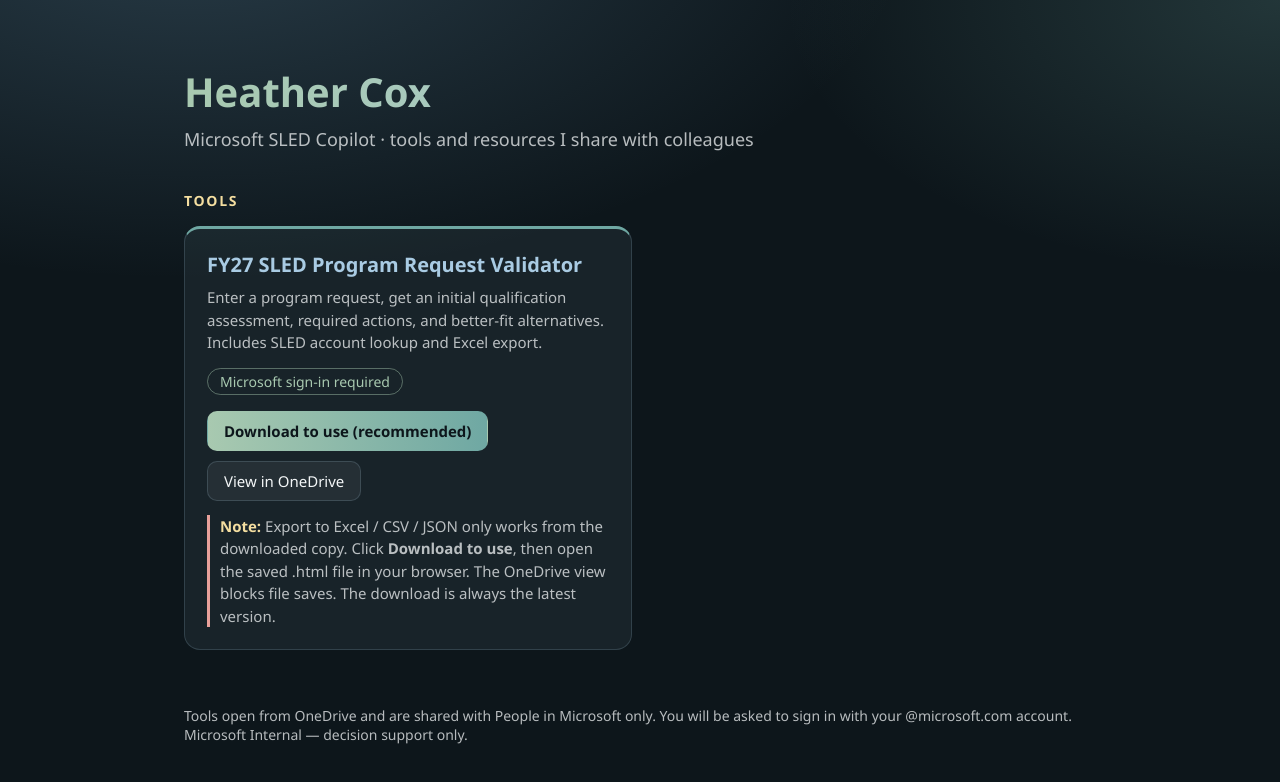
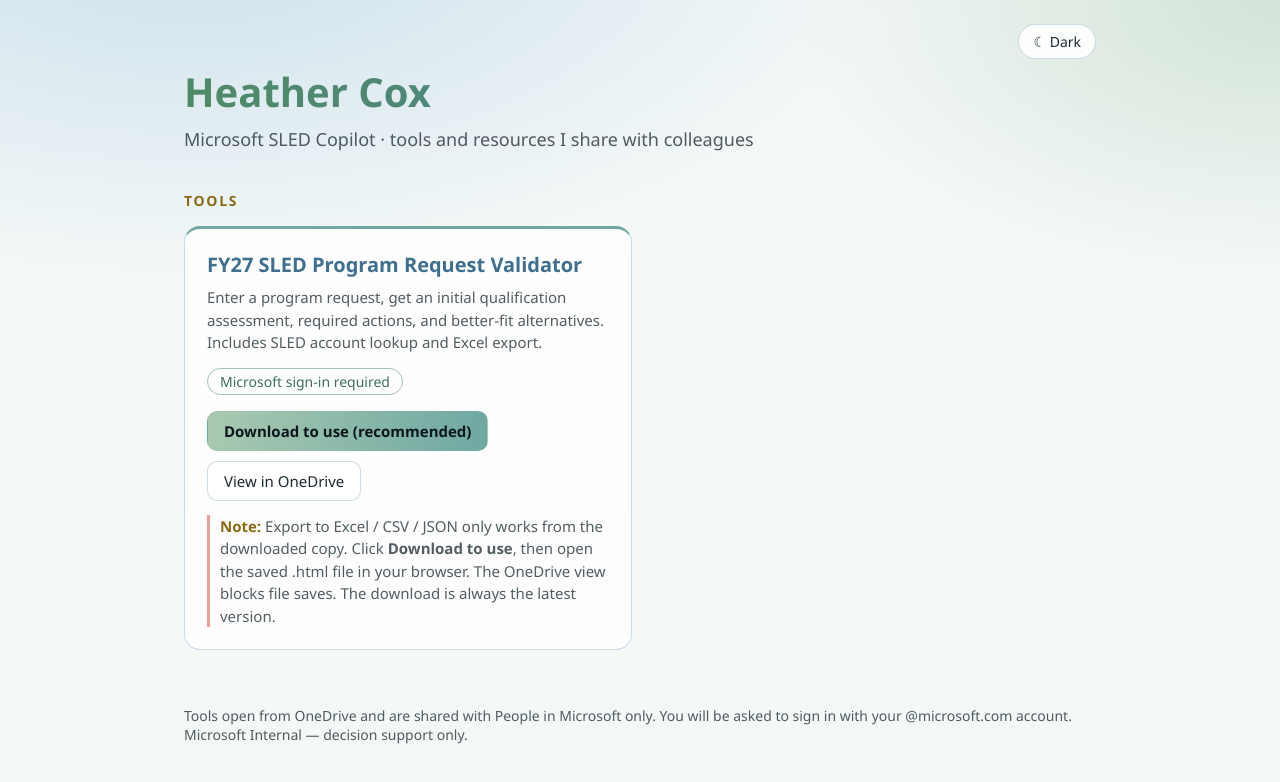
Before and after one commit to hmtcox/hecox_hub, a plain HTML site: page index.html in a window 1280 px wide. Drawn offline with Linux system fonts and the light colour scheme.

Commit message:
Update index.html

```diff
--- a/index.html
+++ b/index.html
@@ -4,23 +4,29 @@
 <meta name="description" content="Heather Cox's personal hub — Microsoft SLED Copilot tools. Microsoft sign-in required for tools.">
 <meta name="robots" content="noindex, nofollow">
 <style>
-:root{--bg:#0d161b;--sage:#A8C9B0;--teal:#6FA8A3;--powder:#A9CBE3;--dusty:#6E9DBB;--butter:#F4DEA0;--coral:#E8A09A;--t1:#f3f6f7;--t2:rgba(243,246,247,.74);--card:rgba(169,203,227,.07);--border:rgba(169,203,227,.18)}
+:root{--sage:#A8C9B0;--teal:#6FA8A3;--powder:#A9CBE3;--dusty:#6E9DBB;--butter:#F4DEA0;--coral:#E8A09A;
+--bg:#0d161b;--glow1:rgba(110,157,187,.28);--glow2:rgba(111,168,163,.22);--t1:#f3f6f7;--t2:rgba(243,246,247,.74);--card:rgba(169,203,227,.07);--cardh:rgba(169,203,227,.11);--border:rgba(169,203,227,.18);--title1:#A8C9B0;--title2:#A9CBE3;--h2:#F4DEA0;--h3:#A9CBE3;--tag:#A8C9B0;--tagb:rgba(168,201,176,.45);--btnface:rgba(255,255,255,.06);--btnhover:#A9CBE3;--note:#F4DEA0;--btnfg:#0d161b}
+[data-theme="light"]{--bg:#f4f8f7;--glow1:rgba(169,203,227,.55);--glow2:rgba(168,201,176,.45);--t1:#1c2a30;--t2:rgba(28,42,48,.76);--card:rgba(255,255,255,.85);--cardh:#fff;--border:rgba(110,157,187,.35);--title1:#4f8a67;--title2:#4a7fa3;--h2:#8a6a14;--h3:#3f6f8f;--tag:#3d6f5c;--tagb:rgba(79,138,103,.5);--btnface:rgba(255,255,255,.9);--btnhover:#6E9DBB;--note:#8a6a14;--btnfg:#0d161b}
 *{box-sizing:border-box;margin:0;padding:0}
-body{background:radial-gradient(1200px 600px at 15% -10%,rgba(110,157,187,.28) 0,transparent 60%),radial-gradient(900px 500px at 100% 0,rgba(111,168,163,.22) 0,transparent 55%),var(--bg);color:var(--t1);font-family:"Segoe UI",system-ui,sans-serif;min-height:100vh;font-size:16px}
-main{max-width:960px;margin:0 auto;padding:64px 24px}
-h1{font-size:40px;font-weight:700;background:linear-gradient(90deg,var(--sage),var(--powder));-webkit-background-clip:text;background-clip:text;color:transparent}
+body{background:radial-gradient(1200px 600px at 15% -10%,var(--glow1) 0,transparent 60%),radial-gradient(900px 500px at 100% 0,var(--glow2) 0,transparent 55%),var(--bg);color:var(--t1);font-family:"Segoe UI",system-ui,sans-serif;min-height:100vh;font-size:16px;transition:background .2s,color .2s}
+main{max-width:960px;margin:0 auto;padding:64px 24px;position:relative}
+.theme{position:absolute;top:24px;right:24px;cursor:pointer;font:inherit;font-size:14px;color:var(--t1);background:var(--btnface);border:1px solid var(--border);border-radius:999px;padding:7px 14px}
+.theme:hover{border-color:var(--btnhover)}
+h1{font-size:40px;font-weight:700;background:linear-gradient(90deg,var(--title1),var(--title2));-webkit-background-clip:text;background-clip:text;color:transparent}
 .sub{color:var(--t2);margin:8px 0 40px;font-size:18px}
-h2{font-size:14px;letter-spacing:.12em;text-transform:uppercase;color:var(--butter);margin-bottom:16px}
+h2{font-size:14px;letter-spacing:.12em;text-transform:uppercase;color:var(--h2);margin-bottom:16px}
 .grid{display:grid;grid-template-columns:repeat(auto-fill,minmax(300px,1fr));gap:16px}
 .card{display:block;text-decoration:none;color:inherit;background:var(--card);border:1px solid var(--border);border-top:3px solid var(--teal);border-radius:16px;padding:22px;transition:.2s}
-.card:hover{border-color:var(--sage);transform:translateY(-3px);background:rgba(169,203,227,.11)}
-.card h3{font-size:20px;margin-bottom:8px;color:var(--powder)}
+.card:hover{border-color:var(--sage);transform:translateY(-3px);background:var(--cardh)}
+.card h3{font-size:20px;margin-bottom:8px;color:var(--h3)}
 .card p{color:var(--t2);line-height:1.5;font-size:15px}
-.tag{display:inline-block;margin-top:14px;font-size:14px;color:var(--sage);border:1px solid rgba(168,201,176,.45);border-radius:999px;padding:3px 12px}
-.actions{display:flex;flex-wrap:wrap;gap:10px;margin-top:16px}.btn{display:inline-block;text-decoration:none;color:var(--t1);border:1px solid var(--border);border-radius:10px;padding:9px 16px;font-size:15px;background:rgba(255,255,255,.06)}.btn:hover{border-color:var(--powder)}.btn.primary{background:linear-gradient(90deg,var(--sage),var(--teal));color:#0d161b;font-weight:600;border-color:transparent}.btn.primary:hover{filter:brightness(1.08)}.note{margin-top:14px;font-size:14px;color:var(--t2);border-left:3px solid var(--coral);padding-left:10px}.note b:first-child{color:var(--butter)}
+.tag{display:inline-block;margin-top:14px;font-size:14px;color:var(--tag);border:1px solid var(--tagb);border-radius:999px;padding:3px 12px}
+.actions{display:flex;flex-wrap:wrap;gap:10px;margin-top:16px}.btn{display:inline-block;text-decoration:none;color:var(--t1);border:1px solid var(--border);border-radius:10px;padding:9px 16px;font-size:15px;background:var(--btnface)}.btn:hover{border-color:var(--btnhover)}.btn.primary{background:linear-gradient(90deg,var(--sage),var(--teal));color:var(--btnfg);font-weight:600;border-color:transparent}.btn.primary:hover{filter:brightness(1.08)}.note{margin-top:14px;font-size:14px;color:var(--t2);border-left:3px solid var(--coral);padding-left:10px}.note b:first-child{color:var(--note)}
 footer{margin-top:56px;color:var(--t2);font-size:14px}
-</style></head>
+</style>
+<script>(function(){var s=null;try{s=localStorage.getItem("hub-theme")}catch(e){}var m=s||(window.matchMedia&&matchMedia("(prefers-color-scheme: light)").matches?"light":"dark");document.documentElement.setAttribute("data-theme",m)})()</script></head>
 <body><main>
+<button class="theme" id="themeBtn" type="button" aria-label="Toggle light or dark mode"></button>
 <h1>Heather Cox</h1>
 <p class="sub">Microsoft SLED Copilot · tools and resources I share with colleagues</p>
 <h2>Tools</h2>
@@ -33,4 +39,6 @@ footer{margin-top:56px;color:var(--t2);font-size:14px}
 <p class="note"><b>Note:</b> Export to Excel / CSV / JSON only works from the downloaded copy. Click <b>Download to use</b>, then open the saved .html file in your browser. The OneDrive view blocks file saves. The download is always the latest version.</p></div>
 </div>
 <footer>Tools open from OneDrive and are shared with People in Microsoft only. You will be asked to sign in with your @microsoft.com account. Microsoft Internal — decision support only.</footer>
-</main></body></html>
+</main>
+<script>(function(){var b=document.getElementById("themeBtn"),r=document.documentElement;function l(){b.textContent=r.getAttribute("data-theme")==="light"?"\u263E Dark":"\u2600 Light"}b.addEventListener("click",function(){var n=r.getAttribute("data-theme")==="light"?"dark":"light";r.setAttribute("data-theme",n);try{localStorage.setItem("hub-theme",n)}catch(e){}l()});l()})()</script>
+</body></html>
```
